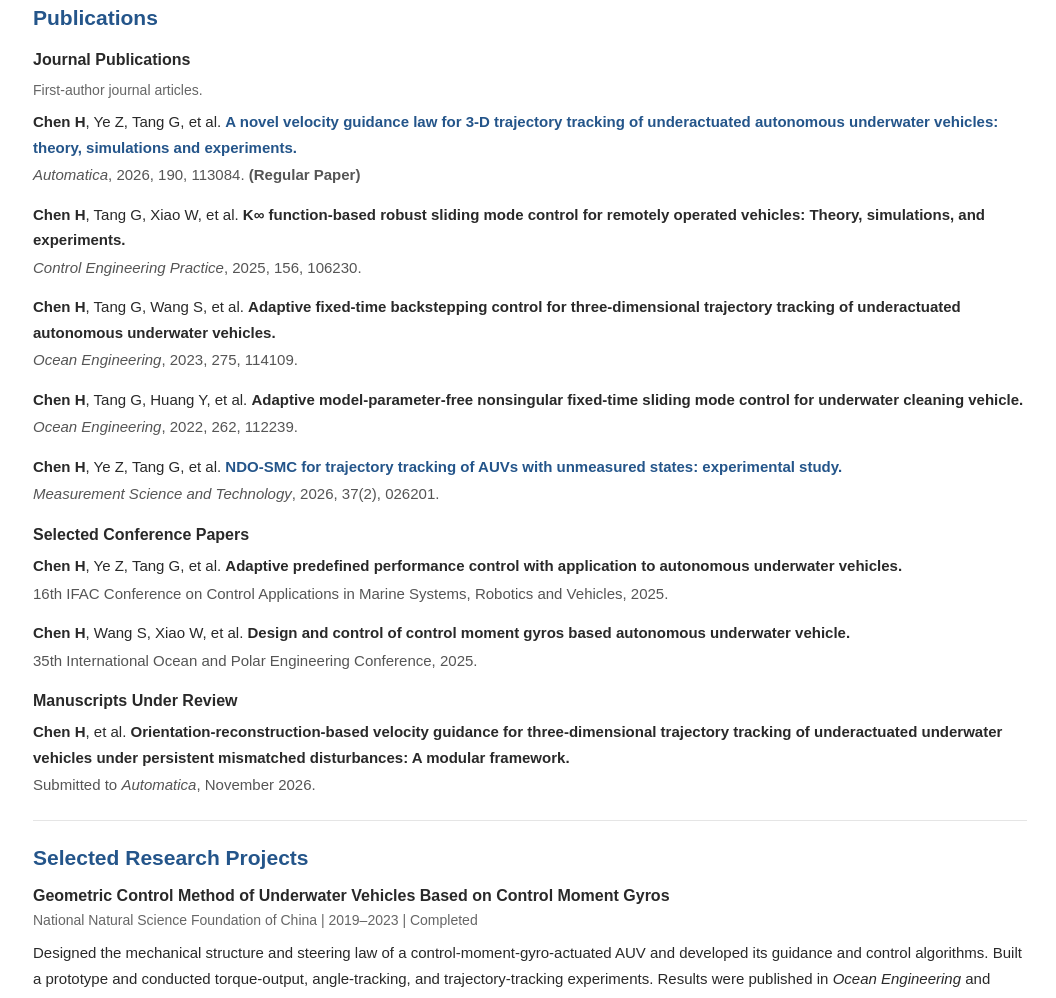
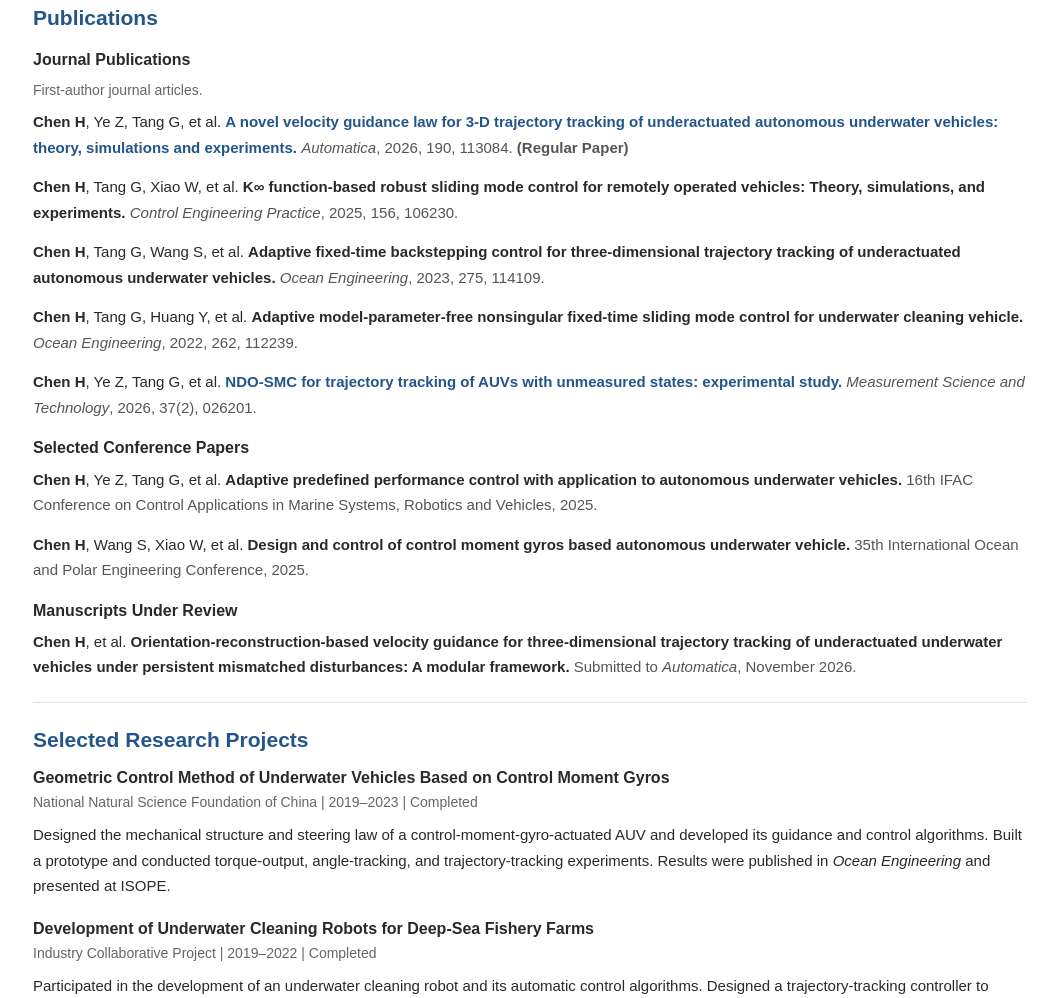
Before and after one commit to hxuanchen/hxuanchen.github.io, a plain HTML site: page index.html in a window 1280 px wide. Shown: the part 1506-2504 px from the top of the page, without its empty margins (110-1166 px from the left). Drawn offline with Linux system fonts and the light colour scheme.

Commit message:
Update index.html

```diff
--- a/index.html
+++ b/index.html
@@ -38,7 +38,7 @@ li{padding:2px 0}
 .publication{margin:0 0 14px}
 .publication:last-child{margin-bottom:0}
 .paper-title{font-weight:600}
-.pub-meta{display:block;margin-top:2px;color:#555}
+.pub-meta{display:inline;margin-top:2px;color:#555}
 .project{margin-bottom:18px}
 .project h3{margin:0 0 2px}
 footer{margin-top:18px;padding:20px 0;border-top:1px solid var(--line);color:var(--muted);text-align:center;font-size:13px}
```
